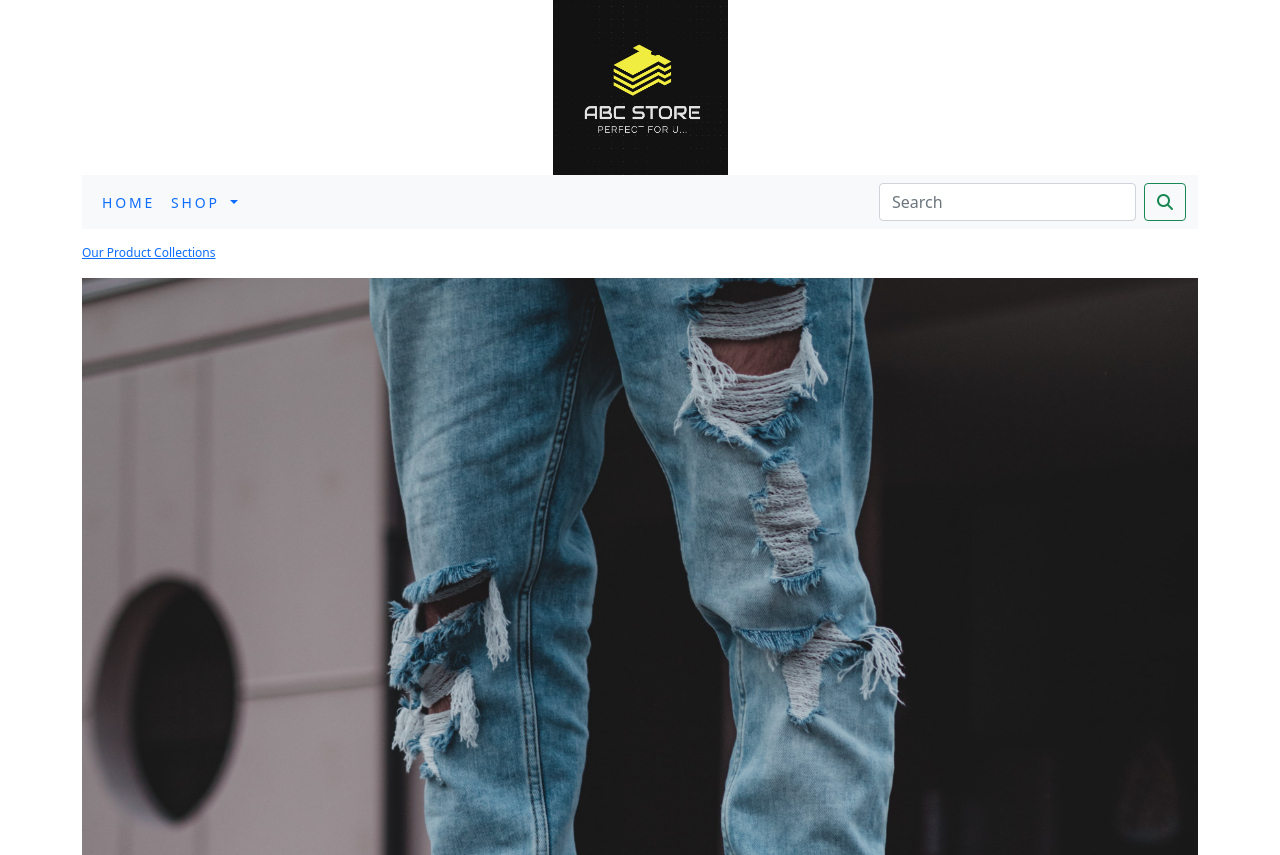
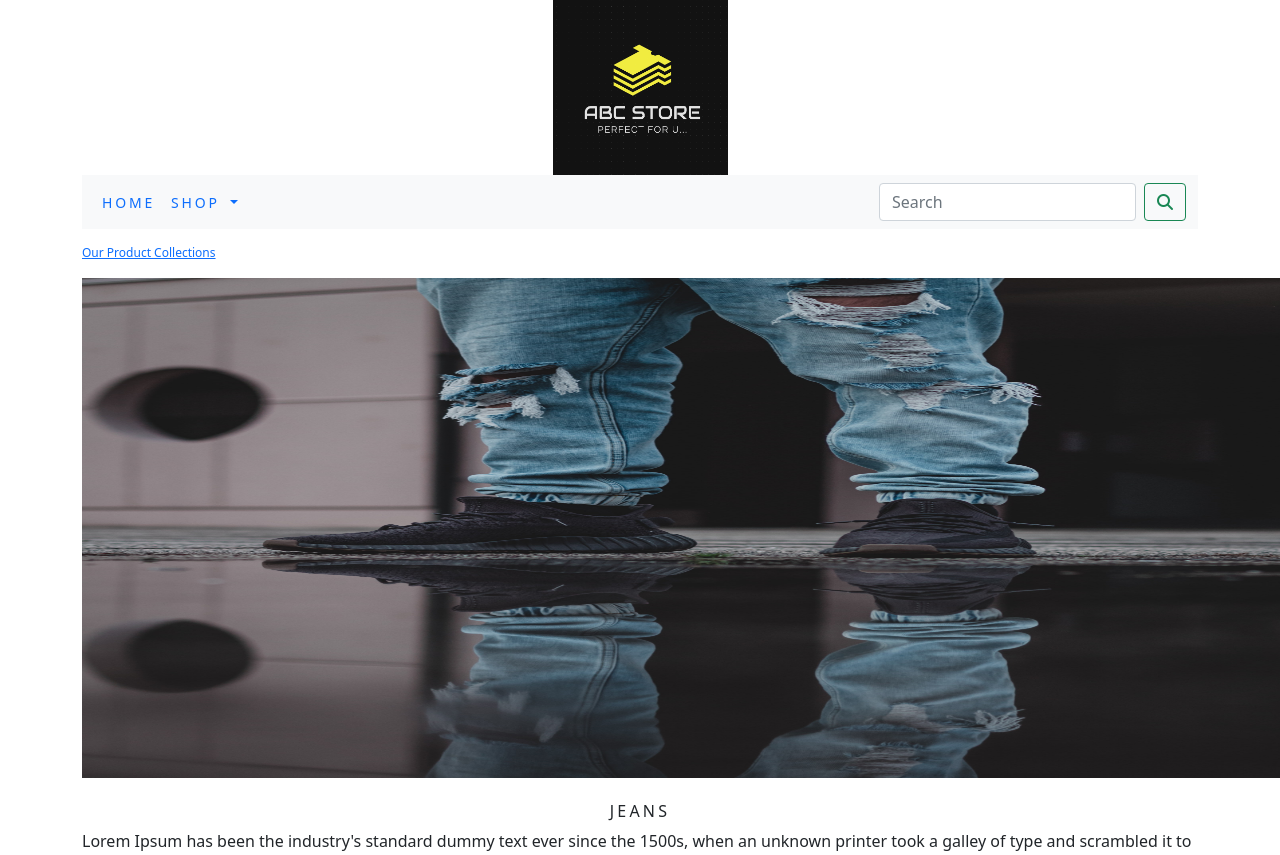
Before and after one commit to ashagvv/ecommerce, a Django app: a page that uses ecommerce/ecommerce/templates/category.html in a window 1280 px wide; the page is wider, and only the part inside the window is pictured. Shown: the top 855 px of that part. Run offline with Django 3.2, Linux system fonts and the light colour scheme; data comes from the database, SQL or seed files in the repository; some libraries are stand-ins or nearby versions.

Commit message:
Update category.html

```diff
--- a/ecommerce/ecommerce/templates/category.html
+++ b/ecommerce/ecommerce/templates/category.html
@@ -29,7 +29,7 @@
 <div class="mx_auto">
 {% if category %}
 <div>
-<img class="my_image" src="{{category.image.url}}"  alt="{{category.name}}">
+<img class="my_image" src="{{category.image.url}}"  style="width:1300px;height:500px;"  alt="{{category.name}}">
 </div>
 <br>
 <div>
```
